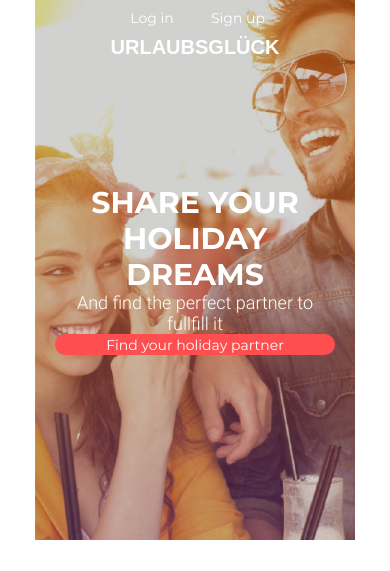
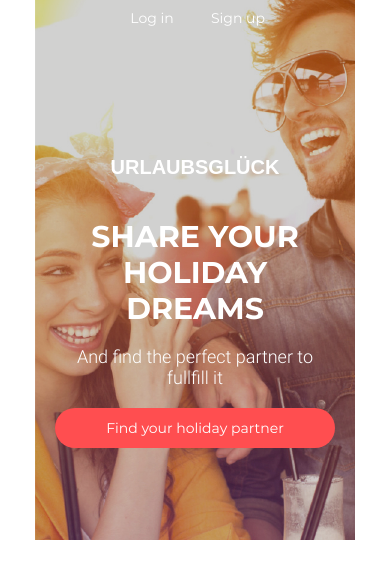
Before and after one commit to Tetiana-Khotuntseva/goit-fe-course, a plain HTML site: page html-css/module-08/index.html in a window 390 px wide. Shown: the top 571 px of the page. Drawn offline with Linux system fonts and the light colour scheme.

Commit message:
fixes for homework-08

```diff
--- a/html-css/module-08/css/media.css
+++ b/html-css/module-08/css/media.css
@@ -15,20 +15,24 @@
         position: relative;
     }
 .main-nav{
-    /* height: 170px; */
     display: flex;
     flex-direction: column;
     justify-content: space-between;
     padding-bottom: 40px;
 
 }
+.nav-list{
+    margin-bottom: 120px;
+}
     .find-partner{
         margin: 0 auto;
     }
 
-    .main-info{
-        width: 280px;
-        height: 170px;
+    .main-info p{
+        margin-bottom: 20px;
+    }
+    .main-info span{
+        margin-bottom: 20px;
     }
 
 .partner-list-item{
@@ -71,17 +75,19 @@
     }
 .main-info{
     width: 490px;
-    /* height: 240px; */
-    display: flex;
-    flex-direction: column;
-    justify-content: space-between;
+    padding-top: 154px;
 }
+
 
 .main-info p{
     font-size: 52px;
+    margin-bottom: 42px;
+
 }
+
 .main-info span{
     font-size: 24px;
+    margin-bottom: 38px;
 }
 .find-partner{
         width: 226px;
--- a/html-css/module-08/css/style.css
+++ b/html-css/module-08/css/style.css
@@ -38,20 +38,7 @@ a {
     background-repeat: no-repeat;
     background-position: center top;
 }
-.main-info{
-    display: block;
-    position: absolute;
-    top: 50%;
-    left:50%;
-    transform: translate(-50%, -50%);
-    text-align: center;
-}
-.main-info{
-    display: flex;
-    flex-direction: column;
-    justify-content: space-between;
 
-}
 .nav-list{
     padding: 0;
     margin: 0;
@@ -59,10 +46,14 @@ a {
     display: flex;
     justify-content: center;
 }
+.main-info{
+    margin: 0 auto;
+}
 
 .btn{
-    margin: 0;
+    margin: 0 auto;
     padding: 0;
+    display: block;
     border: none;
     cursor: pointer;
     background-color: transparent;
```
